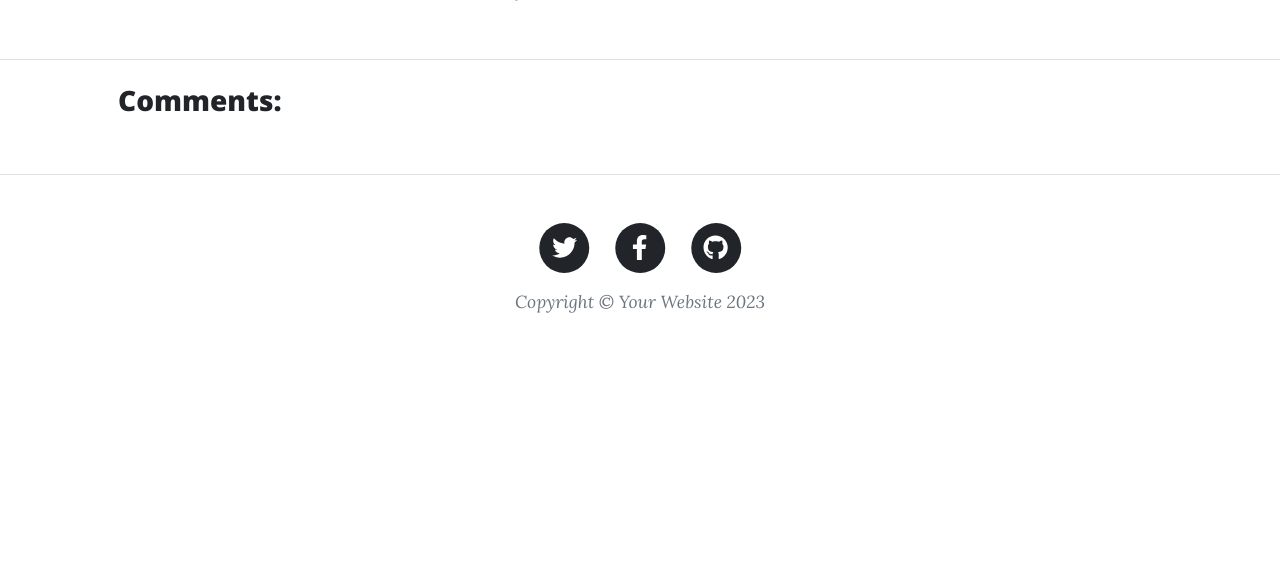
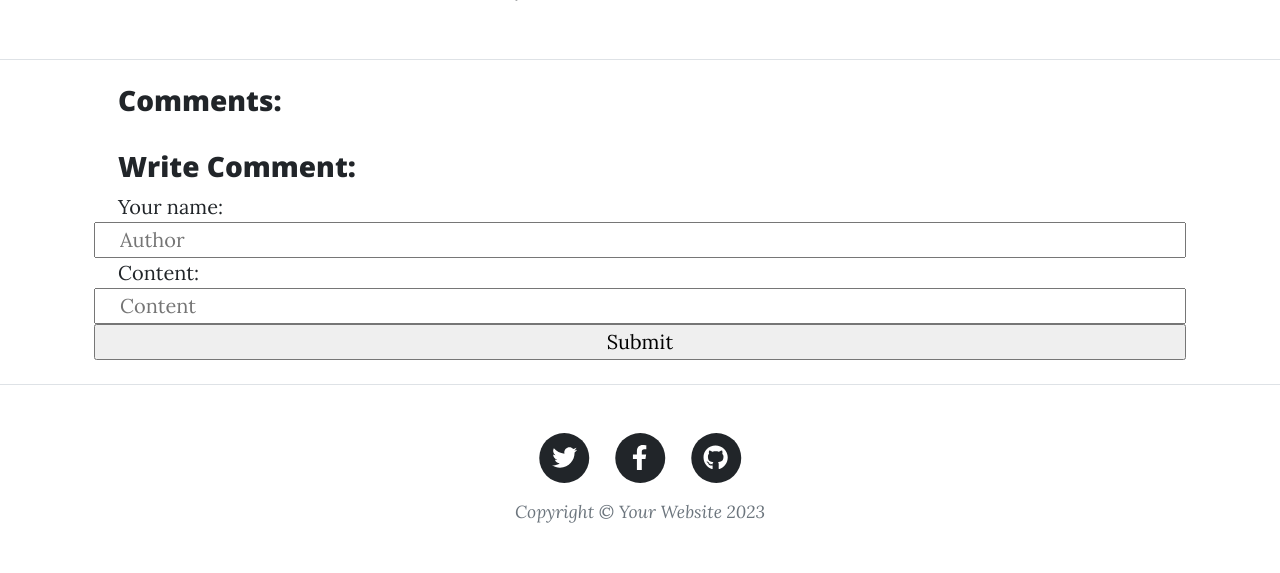
Before and after one commit to HosseinTahami/CW-98, a Django app: template BlogPlatformProject/template/Blog/post.html in a window 1280 px wide. Shown: the part 701-1274 px from the top of the page. Before the commit the page ends 1014 px from the top, so only its background shows below. Run offline with Django 4.2, Linux system fonts and the light colour scheme; the template is opened without the code that fills it, so the values that code supplies are empty; some libraries are stand-ins or nearby versions.

Commit message:
Create Comment

```diff
--- a/BlogPlatformProject/template/Blog/post.html
+++ b/BlogPlatformProject/template/Blog/post.html
@@ -40,9 +40,13 @@
 <!-- Form Comment -->
 <article class="mb-4">
     <div class="container px-4 px-lg-5">
-
-        <form class=" row gx-4 gx-lg-5 justify-content-center needs-validation">
-
+        <h3>Write Comment:</h3>
+        <form class=" row gx-4 gx-lg-5 justify-content-center needs-validation" method="GET">
+            <label>Your name: </label>
+            <input type=" text" label="Author" placeholder="Author" name="author">
+            <label>Content: </label>
+            <input type="text" label="Content" placeholder="Content" name="content">
+            <input type="submit">
         </form>
     </div>
 </article>
```
Also changed, not shown: BlogPlatformProject/blog/views.py (+9 -0 lines).
